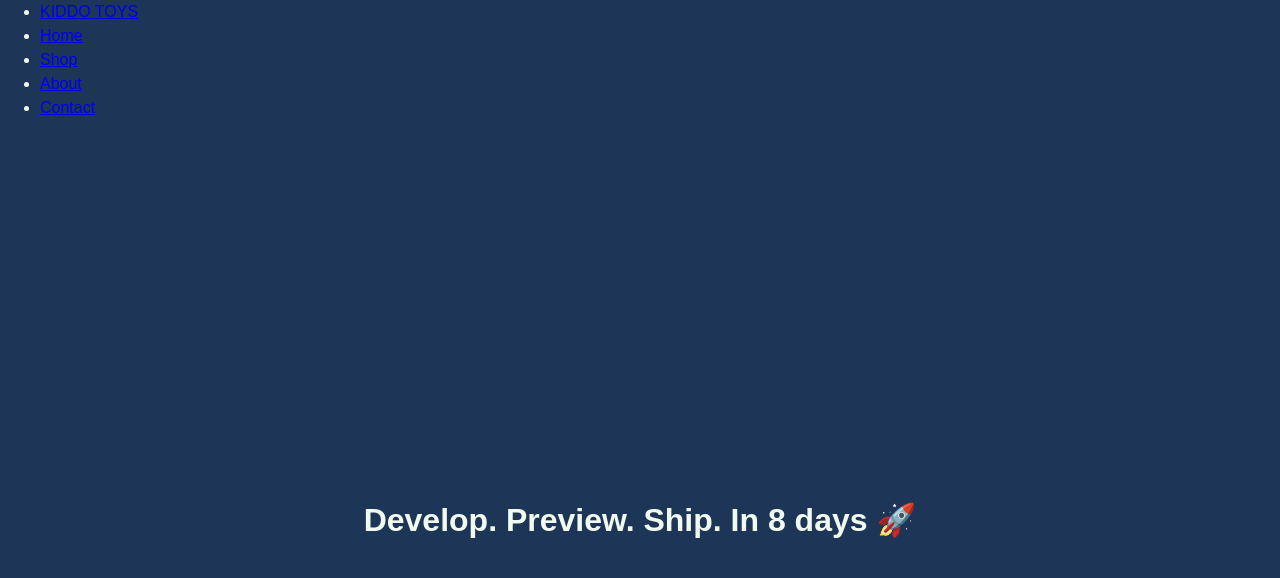
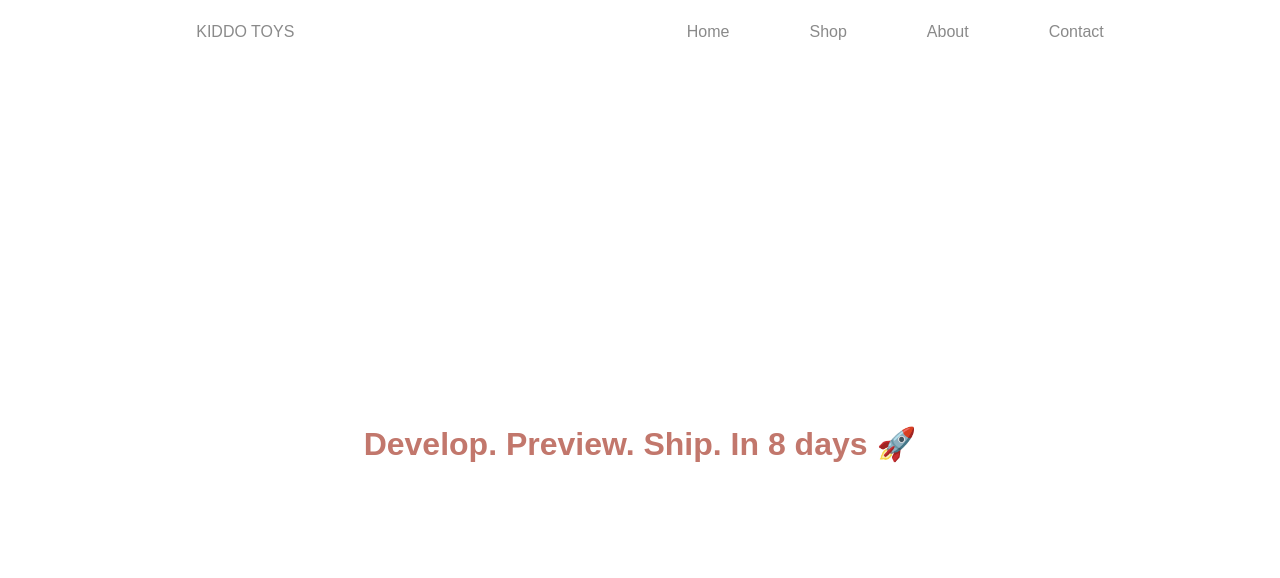
Before and after one commit to imd1005-web-development-winter-2023/group-project-goworks, a plain HTML site: page index.html in a window 1280 px wide. Drawn offline with Linux system fonts and the light colour scheme.

Commit message:
updated style
styling for header,, started adding colours from base design

```diff
--- a/style.css
+++ b/style.css
@@ -8,18 +8,54 @@
 :root {
     /* Core colours */
     /* https://coolors.co/palette/e63946-f1faee-a8dadc-457b9d-1d3557 */
-  --colour-amaranth: #e63946;
-  --colour-peppermint: #f1faee;
-  --colour-aquaisland: #a8dadc;
-  --colour-wedgewood: #457b9d;
-  --colour-cello: #1d3557;
+    --colour-burgandy: #c2776c;
+    --colour-white: #ffffff;
+    --colour-grey: #8a8a8a;
 
     /* Header configuration */
-  --header-heading-colour: var(--colour-peppermint);
+    --header-heading-colour: var(--colour-burgandy);
 
     /* Body configuration */
-  --body-default-colour: var(--colour-peppermint);
-  --body-background-colour: var(--colour-cello);
+    --body-default-colour: var(--colour-burgandy);
+    --body-background-colour: var(--colour-white);
+  }
+
+  .header{
+    list-style: none;
+    color: var(--colour-grey);
+    margin-top: 20px;
+    margin-right: 20px;
+    display: flex;
+    flex-direction: row;
+    justify-content: center;
+    gap: 80px;
+}
+
+.header li:nth-child(1){
+  flex-grow: 0.5;
+}
+
+a:link{
+  text-decoration: none;
+  color: var(--colour-grey);
+}
+
+a:visited{
+  text-decoration: none;
+  color: var(--colour-grey);
+}
+
+a:hover{
+
+  border-radius: 200px;
+  font-weight: 200;
+  color: var(--colour-burgandy);
+  text-decoration: underline;
+  font-weight: bolder;
+}
+
+a:active{
+  text-decoration: underline;
 }
 
   /*
```
Lines whose indentation alone changed are shown as unchanged.
